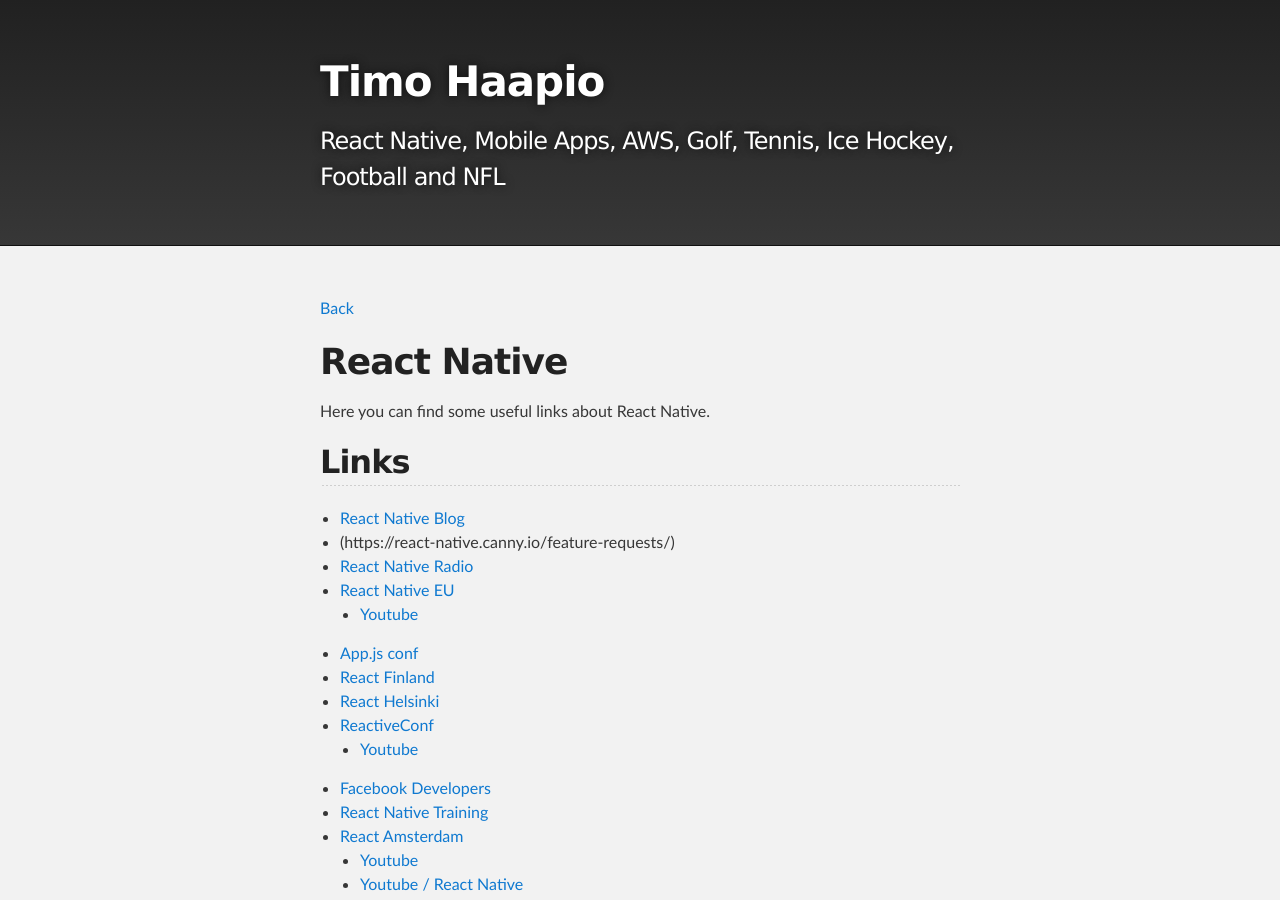
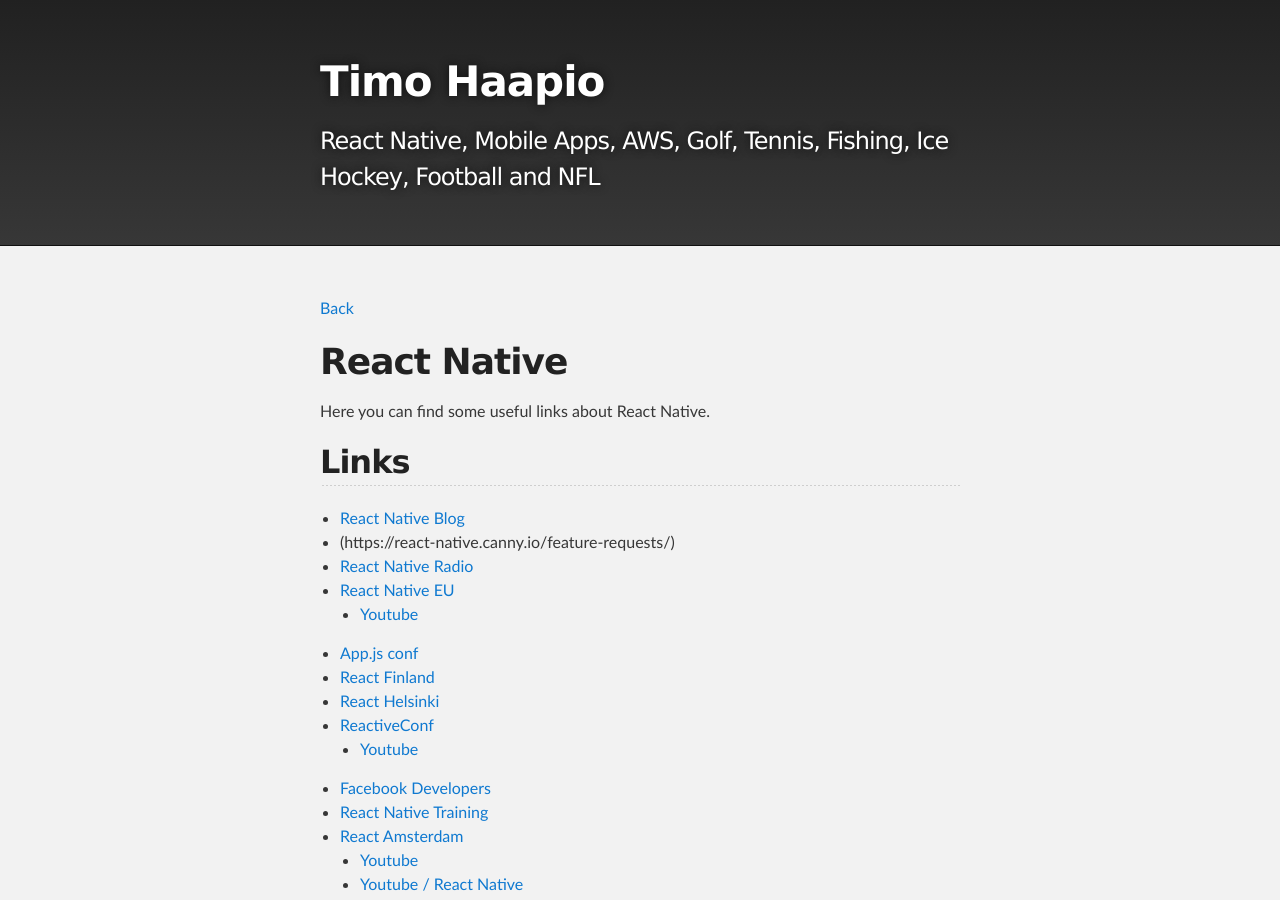
Before and after one commit to haapio/haapio.github.io, a Jekyll site: the page built from react-native.md, in a window 1280 px wide and 900 px high. Built offline with Jekyll 4.4.1, drawn with Linux system fonts in a browser that asks for light colours.

Commit message:
Update _config.yml

```diff
--- a/_config.yml
+++ b/_config.yml
@@ -1,5 +1,5 @@
 title: Timo Haapio
-description: React Native, Mobile Apps, AWS, Golf, Tennis, Ice Hockey, Football and NFL
+description: React Native, Mobile Apps, AWS, Golf, Tennis, Fishing, Ice Hockey, Football and NFL
 show_downloads: false
 google_analytics:
 theme: jekyll-theme-slate
```
